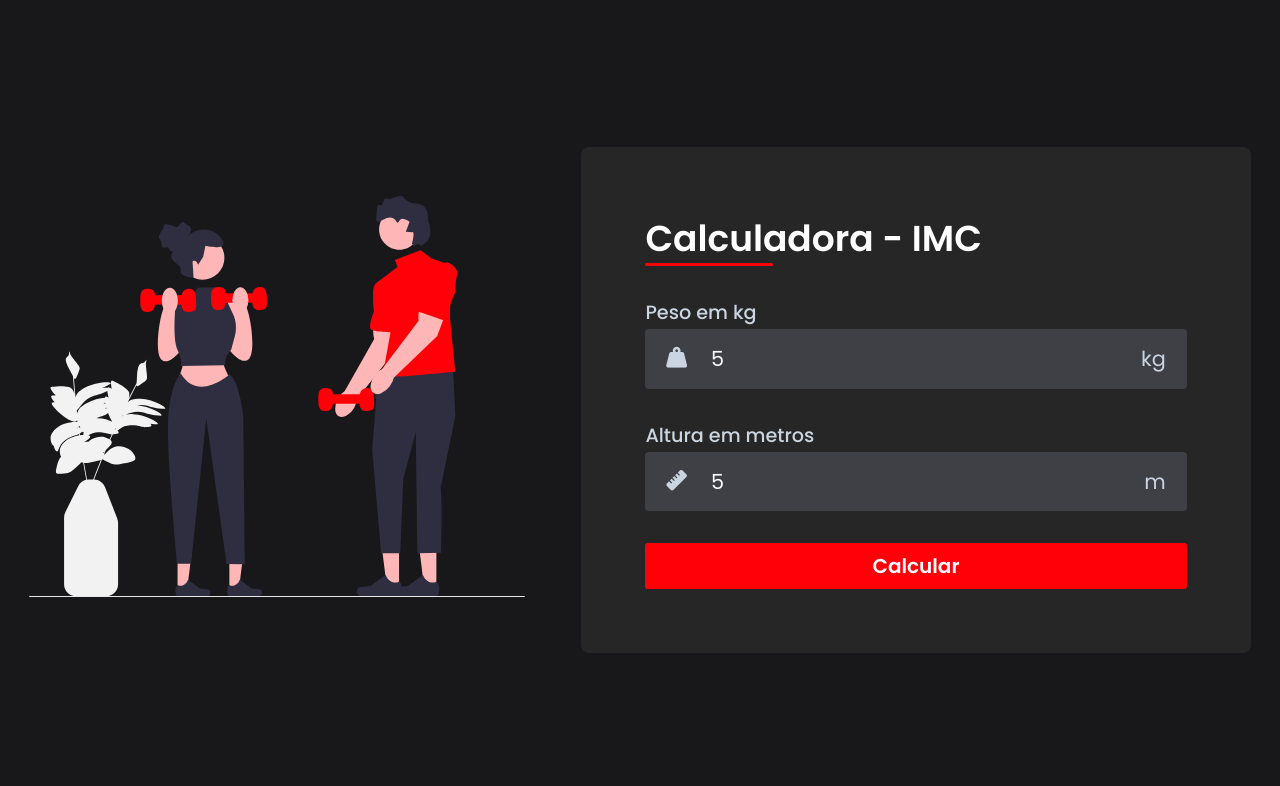
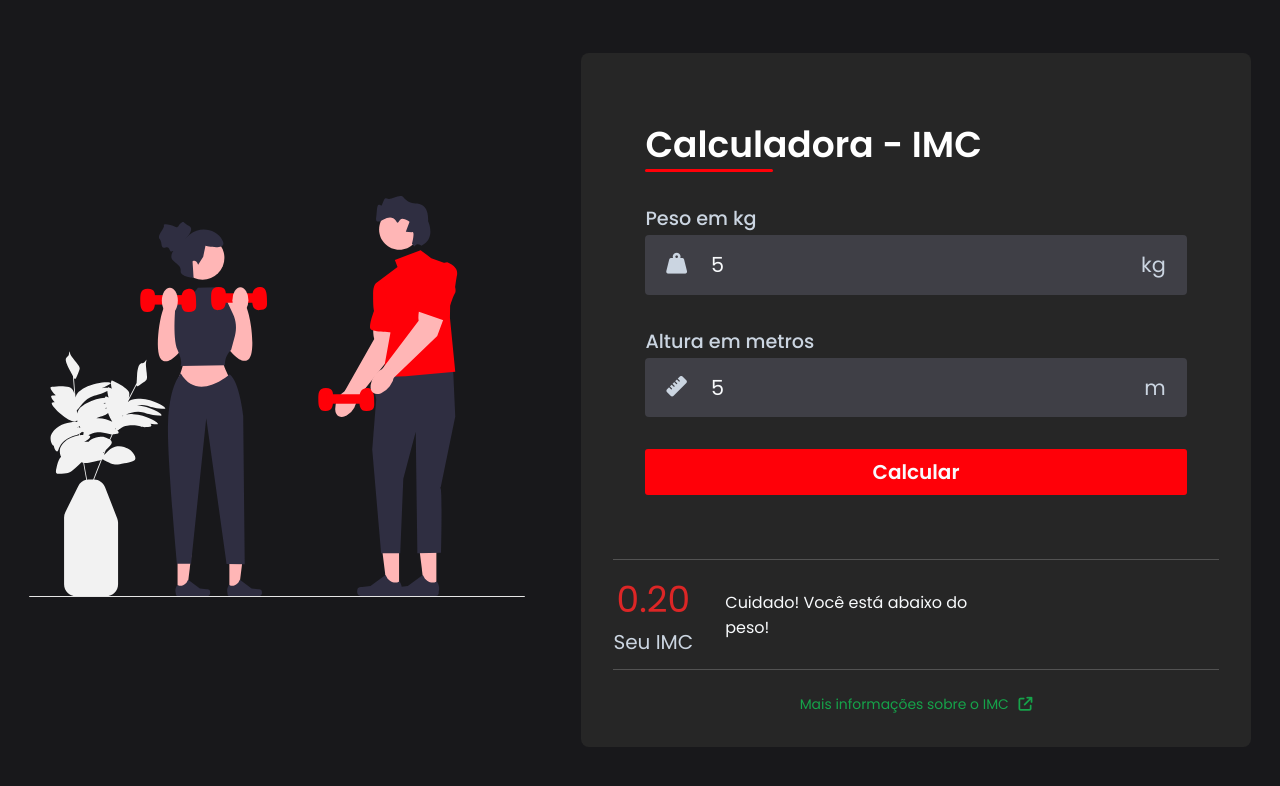
Before and after one commit to liviaxsouza/review03082023, a plain HTML site: page index.html in a window 1280 px wide. Both pictures are taken after typing "5", "5" into the empty fields and a click on the button "Calcular". Drawn offline with Linux system fonts and the light colour scheme.

Commit message:
feat: finalizate JS

```diff
--- a/assets/js/script.index.js
+++ b/assets/js/script.index.js
@@ -0,0 +1,31 @@
+function calculateIMC() {
+    const weight = document.getElementById("inputWeight").value;
+    const height = document.getElementById("inputHeight").value;
+
+    const bmi = (weight / (height * height)).toFixed(2);
+
+    if (!isNaN(bmi)) {
+        const value = document.getElementById("value");
+        let description = "";
+
+        value.classList.add("attention");
+
+        document.getElementById("infos").classList.remove("hidden");
+
+        if (bmi < 18.5) {
+            description = "Cuidado! Você está abaixo do peso!";
+        } else if (bmi >= 18.5 && bmi < 25) {
+            description = "Perfeito! Você está no peso ideal!";
+            value.classList.remove("attention");
+            value.classList.add("normal");
+
+        } else if (bmi >= 25 && bmi < 30) {
+            description = "Cuidado! Você está acima do peso!";
+        } else {
+            description = "Cuidado! Você está com muito sobrepeso!"
+        }
+
+        document.getElementById("value").textContent = bmi;
+        document.getElementById("description").textContent = description;
+    }
+}
--- a/index.html
+++ b/index.html
@@ -37,13 +37,13 @@
         <span class="unit">m</span>
         </div>
         </div>
-        <button id="btnCalculate">Calcular</button>
+        <button onclick="calculateIMC()" id="btnCalculate">Calcular</button>
         </div>
 
         <div id="infos" class="hidden">
             <div id="result">
                 <div id="imc">
-                    <span id="value"></span>
+                    <span id="value" class="attention"></span>
                     <span id="status">Seu IMC</span>
                 </div>
 
```
